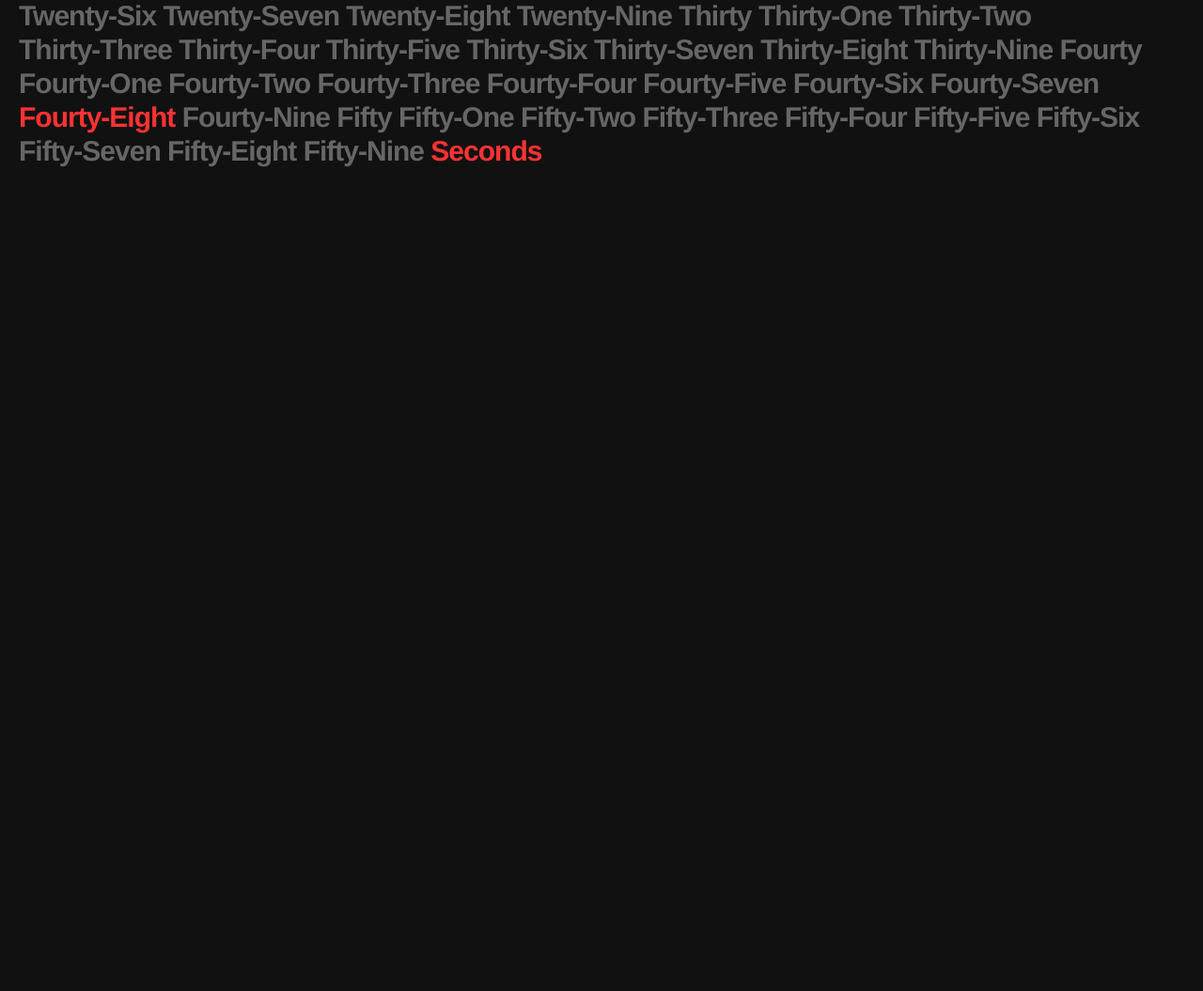
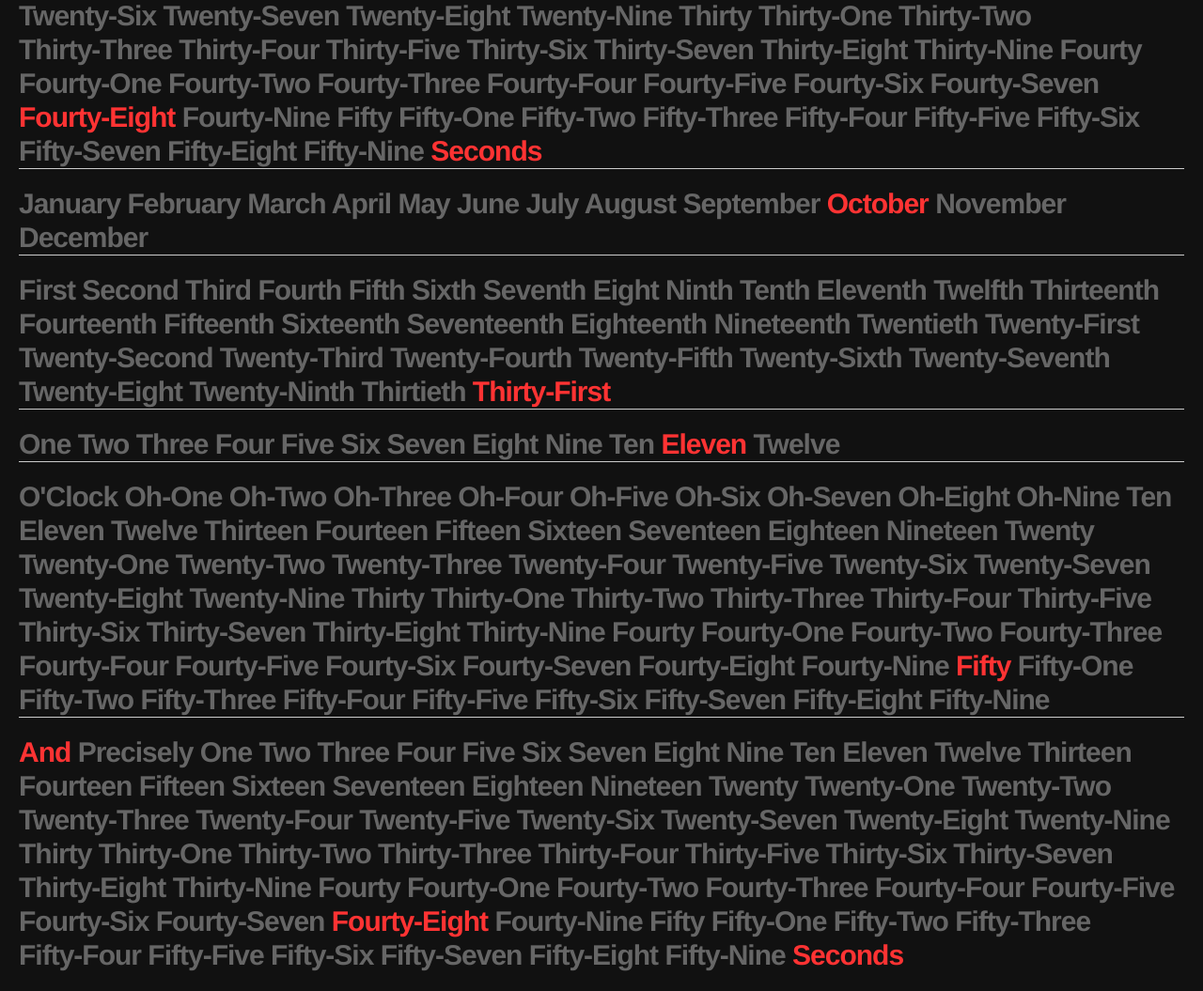
Before and after one commit to LoonyPandora/jQuery-WordClock, a plain HTML site: page index.html in a window 1280 px wide. Shown: the part 561-1616 px from the top of the page at 94% size. Before the commit the page ends 800 px from the top, so only its background shows below. Drawn offline with Linux system fonts and the light colour scheme.

Commit message:
If we're demo'ing - might as well demo a lot of it.

```diff
--- a/index.html
+++ b/index.html
@@ -24,5 +24,21 @@
 
     <div id="wordclock"></div>
 
+    <hr />
+    <div id="months"></div>
+
+    <hr />
+    <div id="ordinals"></div>
+
+    <hr />
+    <div id="hours"></div>
+
+    <hr />
+    <div id="minutes"></div>
+
+    <hr />
+    <div id="seconds"></div>
+
+
 </body>
 </html>
--- a/js/app.js
+++ b/js/app.js
@@ -5,4 +5,24 @@ $(document).ready(function() {
         quanta : ["months", "ordinals", "hours", "minutes", "seconds"]
     });
 
+    $('#months').wordclock({
+        quanta : ["months"]
+    });
+
+    $('#ordinals').wordclock({
+        quanta : ["ordinals"]
+    });
+
+    $('#hours').wordclock({
+        quanta : ["hours"]
+    });
+
+    $('#minutes').wordclock({
+        quanta : ["minutes"]
+    });
+
+    $('#seconds').wordclock({
+        quanta : ["seconds"]
+    });
+
 });
```
